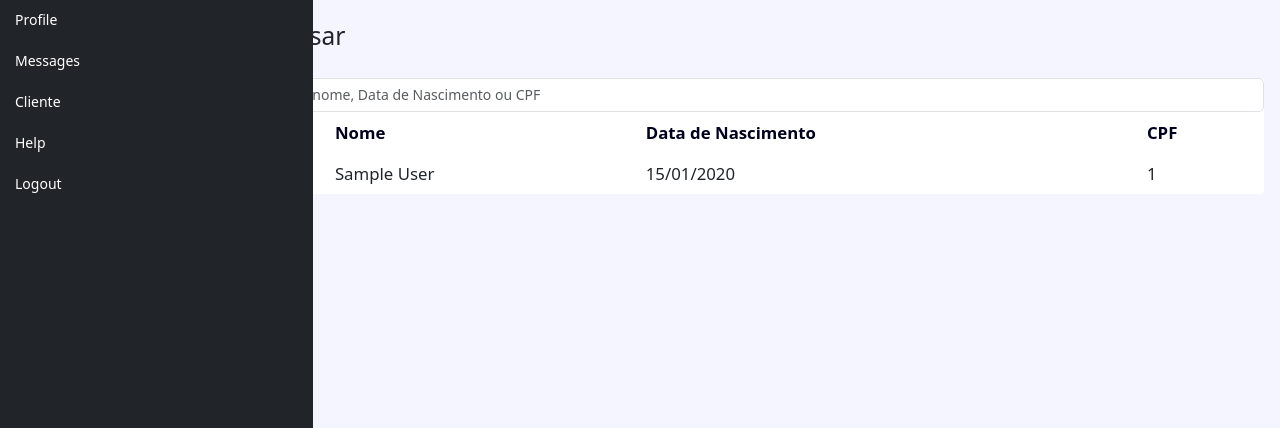
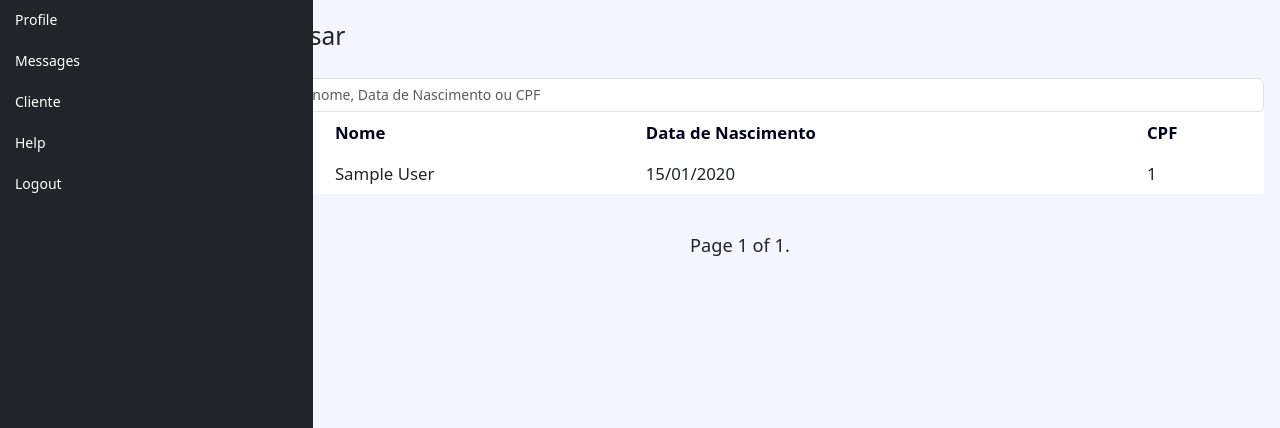
Before and after one commit to marcelodanelon/project_consultorio_fonoaudiologia, a Django app: page /listClient/ in a window 1280 px wide. Shown: the part 51-479 px from the top of the page. Run offline with Django 4.2, Linux system fonts and the light colour scheme; tables that the repository leaves empty hold one stand-in row (values such as "Sample post").

Commit message:
incluir paginação na pesquisa

```diff
--- a/base_static/global/css/style.css
+++ b/base_static/global/css/style.css
@@ -179,7 +179,7 @@
     display: flex;
     justify-content: center;
     padding: calc(var(--spacing) * 0.8);
-    font-size: var(--small-font-size);
+    font-size: 1.3rem;
   }
 
   .pagination .step-links {
--- a/base_templates/global/base.html
+++ b/base_templates/global/base.html
@@ -44,7 +44,6 @@
         </div>
       </div>
     </main>
-
     <script src="https://code.jquery.com/jquery-3.4.1.min.js"></script>
           <script>
           $('.sub-menu ul').hide();
--- /dev/null
+++ b/base_templates/partials/_pagination.html
@@ -0,0 +1,19 @@
+{% if page_obj %}
+    <div class="pagination">
+        <span class="step-links">
+            {% if page_obj.has_previous %}
+                <a href="?page=1&q={{request.GET.q.strip}}">&laquo; first</a>
+                <a href="?page={{ page_obj.previous_page_number }}&q={{request.GET.q.strip}}">previous</a>
+            {% endif %}
+
+            <span class="current">
+                Page {{ page_obj.number }} of {{ page_obj.paginator.num_pages }}.
+            </span>
+
+            {% if page_obj.has_next %}
+                <a href="?page={{ page_obj.next_page_number }}&q={{request.GET.q.strip}}">next</a>
+                <a href="?page={{ page_obj.paginator.num_pages }}&q={{request.GET.q.strip}}">last &raquo;</a>
+            {% endif %}
+        </span>
+    </div>
+{% endif %}
--- a/home/templates/home/search.html
+++ b/home/templates/home/search.html
@@ -19,7 +19,7 @@
             </tr>
         </thead>
         <tbody>
-            {% for client in clients %}
+            {% for client in page_obj %}
                 <tr class="table-row">
                     <td class="table-cel">
                         <a href="{% url 'home:updateClient' client.id %}" class="table-link">
@@ -44,5 +44,6 @@
         </tbody>
     </table>
 </div>
+{% include 'partials/_pagination.html' %}
 </div>
 {% endblock content %}
--- a/home/views/views_client.py
+++ b/home/views/views_client.py
@@ -2,6 +2,7 @@ from django.shortcuts import render, redirect
 from home.models import ClientModel
 from django.db.models import Q
 from datetime import datetime
+from django.core.paginator import Paginator
 
 def isDate(var):
     try:
@@ -22,11 +23,15 @@ def index(request):
     )
 
 def listClient(request):
-    clients = ClientModel.objects.all()
+    clients = ClientModel.objects.all().order_by('id')
+
+    paginator = Paginator(clients, 15)
+    page_number = request.GET.get("page")
+    page_obj = paginator.get_page(page_number)
 
     context = {
-            'clients': clients,
             'title':'Pesquisa',
+            'page_obj': page_obj,
     }
 
     return render(
@@ -38,24 +43,26 @@ def listClient(request):
 def searchClient(request):
     search_client = request.GET.get('q','').strip()
 
-    print(type(search_client))
     if search_client == "":
         return redirect('home:listClient')
 
     if search_client.isdigit():
-        clients = ClientModel.objects.filter(document1=int(search_client))
+        clients = ClientModel.objects.filter(document1=int(search_client)).order_by('id')
     elif isDate(search_client):
-        clients = ClientModel.objects.filter(born=datetime.strptime(search_client, '%d/%m/%Y').date())
+        clients = ClientModel.objects.filter(born=datetime.strptime(search_client, '%d/%m/%Y').date()).order_by('id')
     else:
         clients = ClientModel.objects.filter(
             Q(first_name=search_client) |
             Q(last_name=search_client)
-        )
+        ).order_by('id')
 
+    paginator = Paginator(clients, 15)
+    page_number = request.GET.get("page")
+    page_obj = paginator.get_page(page_number)
 
     context = {
-            'clients': clients,
             'title':'Pesquisa',
+            'page_obj': page_obj,
     }
 
     return render(
```
